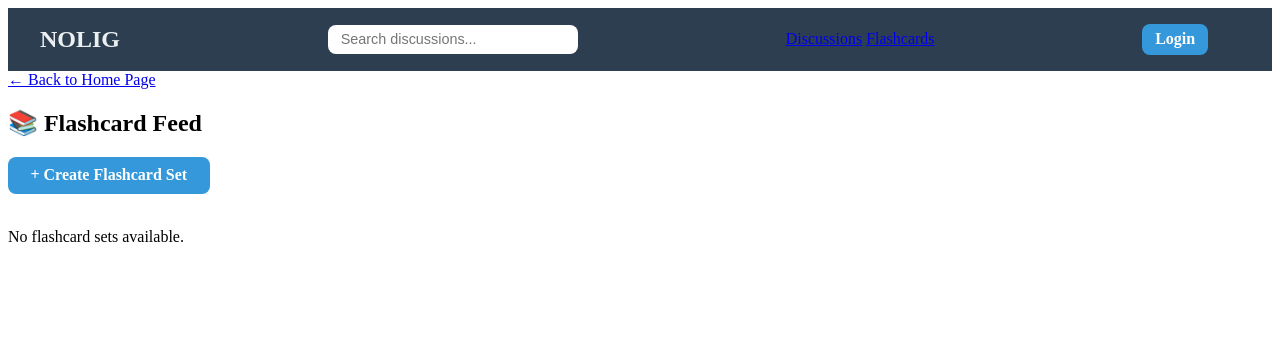
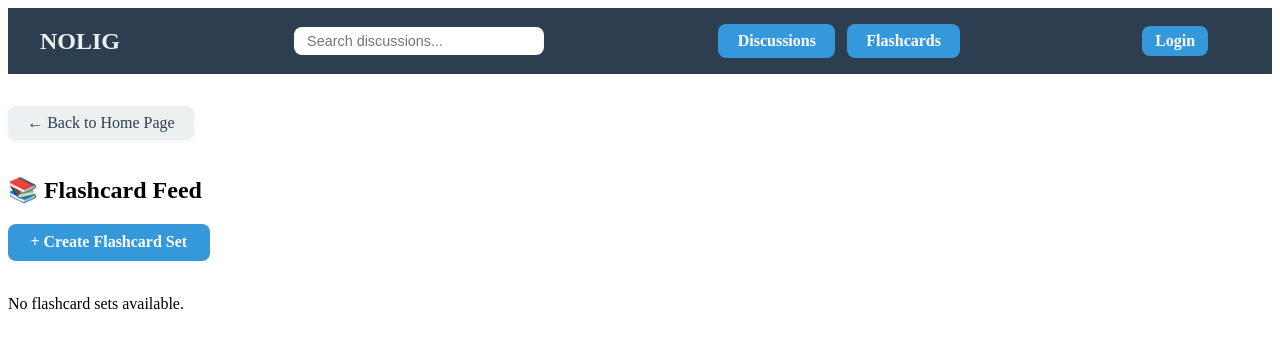
Before and after one commit to Isalifestyle/NOLIG, a Django app: template nolig/base/templates/base/flashcard_page.html in a window 1280 px wide. Shown: the top 348 px of the page. Run offline with Django 5.2, Linux system fonts and the light colour scheme; the template is opened without the code that fills it, so the values that code supplies are empty.

Commit message:
Button Styling fixes

```diff
--- a/nolig/base/templates/base/flashcard_feed.html
+++ b/nolig/base/templates/base/flashcard_feed.html
@@ -57,7 +57,6 @@
         display: inline-block;
     }
 
-    /* ✅ FIXED: Define nav-button styling outside of other classes */
     .nav-button {
         background-color: var(--accent);
         color: white;
--- a/nolig/base/templates/base/flashcard_form.html
+++ b/nolig/base/templates/base/flashcard_form.html
@@ -46,7 +46,7 @@
     .form-wrapper input[type="submit"]:hover {
         background-color: #2980b9;}
 
-         .btn-back {
+    .btn-back {
         display: inline-block;
         background-color: #e0e0e0; /* softer than primary buttons */
         color: #333;
--- a/nolig/base/templates/base/flashcard_page.html
+++ b/nolig/base/templates/base/flashcard_page.html
@@ -1,5 +1,23 @@
 {% extends 'main.html' %}
 {% block content %}
+<style>
+    .btn-back {
+        display: inline-block;
+        margin: 2rem auto 1rem;
+        padding: 0.5rem 1.2rem;
+        background-color: #ecf0f1;
+        color: #2c3e50;
+        border-radius: var(--border-radius);
+        text-decoration: none;
+        font-weight: 500;
+        box-shadow: 0 2px 6px rgba(0, 0, 0, 0.05);
+        transition: background-color 0.3s ease;
+    }
+
+    .btn-back:hover {
+        background-color: #d0dae2;
+    }
+</style>
 <a href="{% url 'home' %}" class="btn-back">← Back to Home Page</a>
 
 {% include 'base/flashcard_feed.html' %}
--- a/nolig/templates/navbar.html
+++ b/nolig/templates/navbar.html
@@ -68,10 +68,31 @@
   transition: background-color 0.3s ease;
 }
 
+.nav-button {
+  background-color: var(--accent);
+  color: white;
+  padding: 0.4rem 0.8rem;
+  border-radius: var(--border-radius);
+  text-decoration: none;
+  font-weight: 600;
+  transition: background-color 0.3s ease;
+}
+
+.nav-button:hover {
+  background-color: #2980b9;
+}
+
 .logout-btn:hover,
 .login-btn:hover {
   background-color: #2980b9;
 }
+
+.nav-user-link {
+  color: var(--accent);
+  text-decoration: none;
+}
+
+
 </style>
 
 
@@ -82,8 +103,8 @@
     <input type="text" name="q" placeholder="Search discussions..." />
   </form>
   <div class="nav-links">
-    <a href="{% url 'discussion-page' %}">Discussions</a>
-    <a href="{% url 'flashcard-feed' %}">Flashcards</a>
+    <a href="{% url 'discussion-page' %}" class="nav-button">Discussions</a>
+    <a href="{% url 'flashcard-feed' %}" class="nav-button">Flashcards</a>
   </div>
   <div class="nav-user">
     {% if request.user.is_authenticated %}
@@ -100,7 +121,7 @@
               </div>
           {% endif %}
         </a>
-        <span>Hello, <a href="{% url 'user-settings' %}">{{ request.user.username }}</a></span>
+        <span>Hello, <a href="{% url 'user-settings' %}" class="nav-user-link">{{ request.user.username }}</a></span>
         <a href="{% url 'logout' %}" class="logout-btn">Logout</a>
     {% else %}
         <a href="{% url 'login' %}" class="login-btn">Login</a>
```
Also changed, not shown: nolig/base/templates/base/discussion_page.html (+34 -1 lines), nolig/db.sqlite3. Lines whose indentation alone changed are shown as unchanged.
